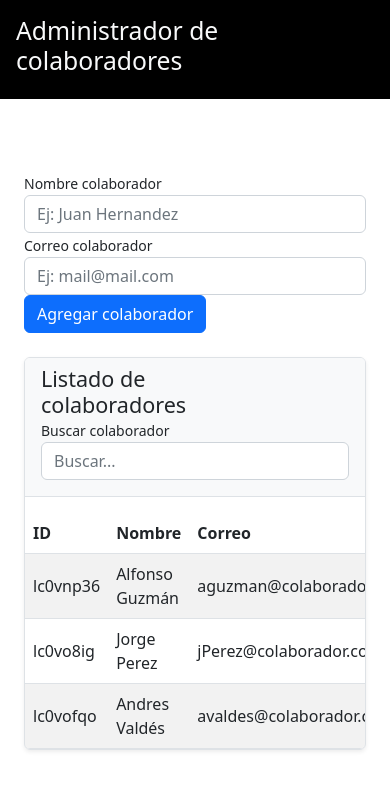
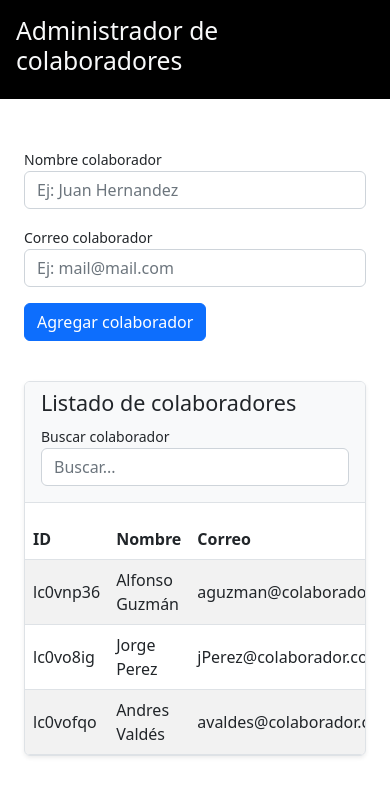
Before and after one commit to AndrewZael/react_renderizacion_dinamica, a React (Create React App) app: page / in a window 390 px wide. Shown: the top 796 px of the page. Built offline with nearby package versions, Linux system fonts and the light colour scheme.

Commit message:
Se ajusta responsividad

```diff
--- a/src/components/Collaborators.jsx
+++ b/src/components/Collaborators.jsx
@@ -28,8 +28,8 @@ const Collaborators = ({ list, listFiltered, setListFiltered, setListCollaborato
     return(
         <div className="border shadow-sm rounded overflow-hidden">
             <header className="px-3 pt-2 pb-3 bg-light border-bottom mb-3 row align-items-center">
-                <h2 className="col-9 h4 mb-0">Listado de colaboradores</h2>
-                <div className="col">
+                <h2 className="col-12 col-sm-6 col-md-8 col-xl-9 h4 mb-2 mb-md-0 text-truncate">Listado de colaboradores</h2>
+                <div className="col-12 col-sm-6 col-md-4 col-xl-3">
                     <Filter list={list} setListFiltered={setListFiltered} />
                 </div>
             </header>
--- a/src/components/FormAdd.jsx
+++ b/src/components/FormAdd.jsx
@@ -33,7 +33,7 @@ const FormAdd = (props) => {
 
     return(
         <form onSubmit={add} className="mb-4 row align-items-end">
-          <div className="col-12 col-md-4">
+          <div className="col-12 col-md-4 mb-3 mb-md-0">
             <label htmlFor="input-name" className="small">Nombre colaborador</label>
             <input onChange={setValues}
                 id="input-name"
@@ -41,7 +41,7 @@ const FormAdd = (props) => {
                 required
                 placeholder="Ej: Juan Hernandez" className="form-control w-100"/>
           </div>
-          <div className="col-12 col-md-4">
+          <div className="col-12 col-md-4 mb-3 mb-md-0">
             <label htmlFor="input-email" className="small">Correo colaborador</label>
             <input onChange={setValues}
                 id="input-email"
@@ -50,7 +50,7 @@ const FormAdd = (props) => {
                 required
                 placeholder="Ej: mail@mail.com" className="form-control w-100"/>
           </div>
-          <div className="col-12 col-md-4">
+          <div className="col-12 col-md-4 mb-3 mb-md-0">
             <button className="btn btn-primary">Agregar colaborador</button>
           </div>
 
--- a/src/components/Header.jsx
+++ b/src/components/Header.jsx
@@ -1,6 +1,6 @@
 const Header = ({ title }) => {
     return(
-        <header className="bg-black text-light px-3 py-3 mb-5">
+        <header className="bg-black text-light px-3 py-3 mb-4">
             <h1 className="h2 fw-normal">{title}</h1>
         </header>
     )
```
